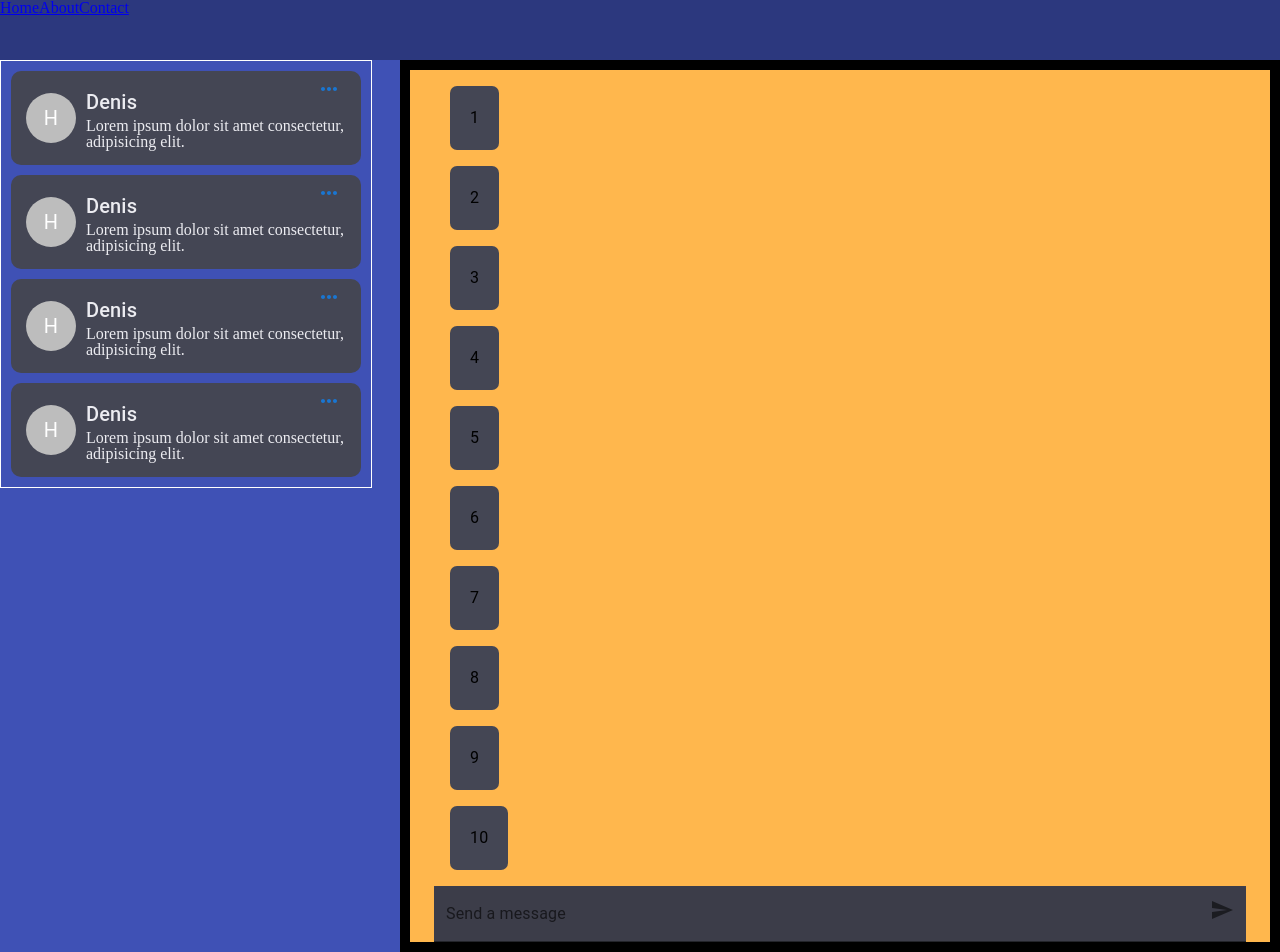
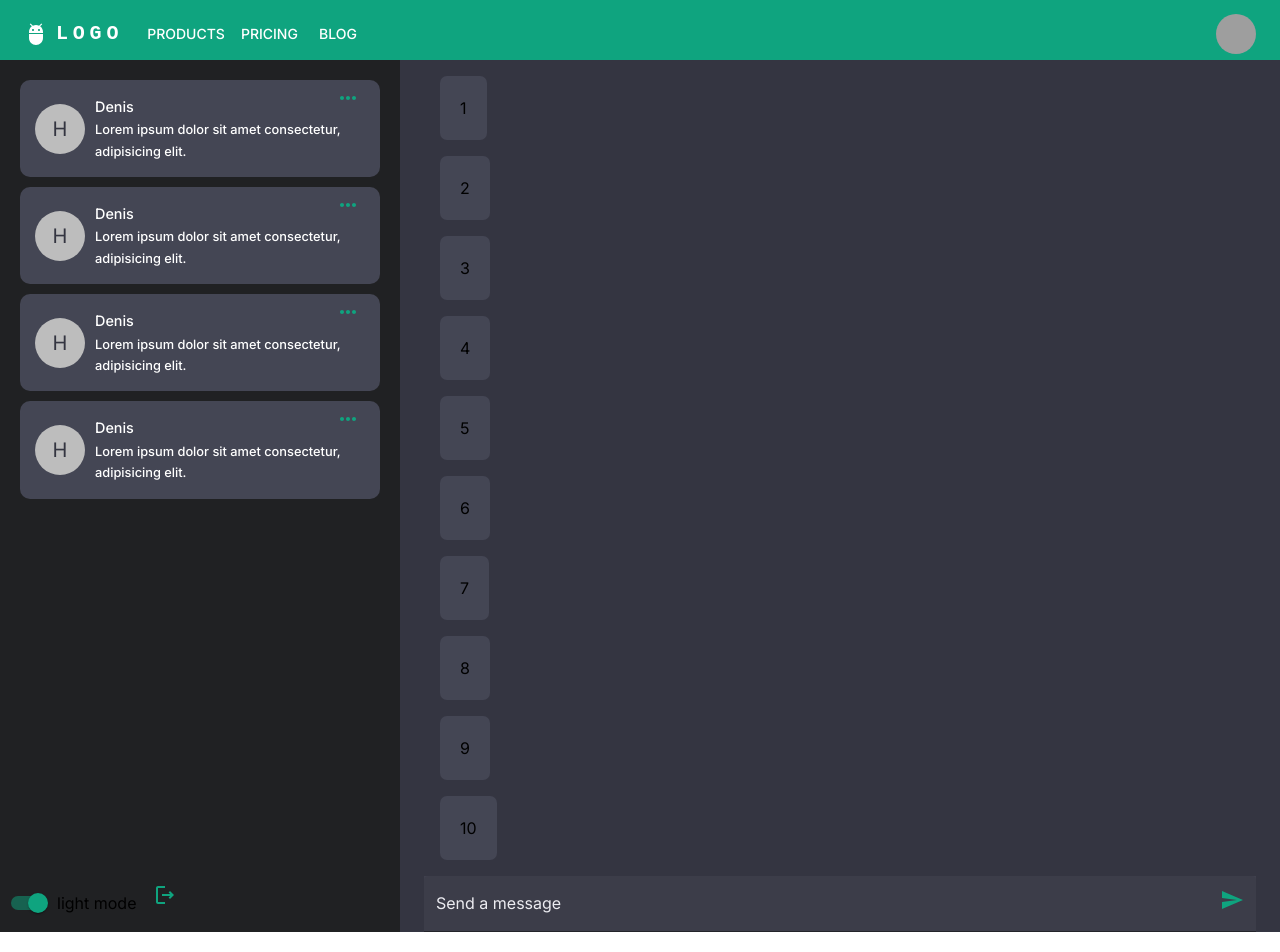
Before and after one commit to denis-larin-22/myChat, a React (Create React App) app: page / in a window 1280 px wide. Built offline with nearby package versions, Linux system fonts and the light colour scheme; grey boxes are pictures that could not be loaded.

Commit message:
Customized theme by layout (palette, bcgcolors, font)

```diff
--- a/public/index.html
+++ b/public/index.html
@@ -8,6 +8,9 @@
   <meta name="theme-color" content="#000000" />
   <meta name="description" content="Web site created using create-react-app" />
   <link rel="apple-touch-icon" href="%PUBLIC_URL%/logo192.png" />
+  <link rel="preconnect" href="https://fonts.googleapis.com">
+  <link rel="preconnect" href="https://fonts.gstatic.com" crossorigin>
+  <link href="https://fonts.googleapis.com/css2?family=Inter:wght@400;500;700&display=swap" rel="stylesheet">
   <!--
       manifest.json provides metadata used when your web app is installed on a
       user's mobile device or desktop. See https://developers.google.com/web/fundamentals/web-app-manifest/
--- /dev/null
+++ b/src/core/theme/_utils/_useTheme.js
@@ -0,0 +1,3 @@
+import { useTheme } from '@emotion/react';
+
+export const theme = useTheme();
--- a/src/core/theme/index.js
+++ b/src/core/theme/index.js
@@ -14,4 +14,42 @@ export default createTheme({
             },
         },
     },
+    palette: {
+        type: 'dark',
+        primary: {
+            main: 'rgba(15, 164, 127, 1)',
+            dark: 'rgba(0, 137, 123, 1)',
+            light: 'rgba(141, 205, 184, 1)',
+        },
+        secondary: {
+            main: '#f50057',
+        },
+        background: {
+            default: 'rgba(52, 53, 65, 1)',
+            paper: 'rgba(32, 33, 35, 1)',
+            window: 'rgba(68, 70, 84, 1)'
+        },
+        text: {
+            primary: 'rgba(255, 255, 255, 1)',
+            secondary: 'rgba(236, 236, 241, 1)',
+        },
+    },
+    typography: {
+        fontFamily: 'Inter',
+        h1: {
+            fontWeight: 700,
+            fontSize: '1.9rem',
+            lineHeight: 1.7,
+        },
+        subtitle1: {
+            fontSize: '0.9rem',
+            fontWeight: 500,
+            lineHeight: 1.68,
+        },
+        subtitle2: {
+            fontSize: '0.8rem',
+            lineHeight: 1.68,
+            fontWeight: 500,
+        },
+    },
 });
--- a/src/views/Root/components/Header.jsx
+++ b/src/views/Root/components/Header.jsx
@@ -40,7 +40,7 @@ export const Header = () => {
 
     return (
         <AppBar position="static">
-            <Container maxWidth="xl">
+            <Container maxWidth="xxl">
                 <Toolbar disableGutters>
                     <AdbIcon sx={{ display: { xs: 'none', md: 'flex' }, mr: 1 }} />
                     <Typography
--- /dev/null
+++ b/src/views/Root/components/Sidebar.jsx
@@ -0,0 +1,27 @@
+import { Box, FormControlLabel, Link, Switch, Tooltip } from '@mui/material';
+import { RoomList } from '../../chat/Room/RoomList';
+import LogoutOutlinedIcon from '@mui/icons-material/LogoutOutlined';
+
+export const Sidebar = () => {
+    return (
+        <Box sx={{
+            height: '100%',
+            padding: '10px',
+            display: 'flex',
+            flexDirection: 'column',
+            justifyContent: 'space-between'
+        }}>
+            <RoomList />
+            <Box component={'nav'}>
+                <Tooltip title={'Turn on light mode'}>
+                    <FormControlLabel control={<Switch defaultChecked />} label="light mode" />
+                </Tooltip>
+                <Tooltip title={'Logout'}>
+                    <Link href='/'>
+                        <LogoutOutlinedIcon />
+                    </Link>
+                </Tooltip>
+            </Box>
+        </Box>
+    );
+};
--- /dev/null
+++ b/src/views/Root/index.css
@@ -0,0 +1,3 @@
+* {
+    box-sizing: border-box;
+}
--- a/src/views/Root/index.jsx
+++ b/src/views/Root/index.jsx
@@ -1,10 +1,13 @@
 import Box from '@mui/material/Box';
 import 'reset-css';
+import './index.css';
 
 // import { Header } from './components/Header';
 // import { Outlet } from 'react-router';
-import { RoomList } from '../chat/Room/RoomList';
 import { ActiveRoom } from '../chat/Room/ActiveRoom';
+import { Sidebar } from './components/Sidebar';
+import { Header } from './components/Header';
+import theme from '../../core/theme';
 // import { ActiveRoom } from '../chat/Room/ActiveRoom';
 
 export const Root = () => {
@@ -18,21 +21,21 @@ export const Root = () => {
             gridTemplateColumns: '400px 1fr',
             gridTemplateRows: '60px',
         }}>
-            <Box sx={{
+            <Box component={'header'} sx={{
                 gridArea: '1 / 1 / 2 / 6',
                 bgcolor: '#2C387E',
             }}>
-                <a href="/">Home</a><a href="/">About</a><a href="/">Contact</a>
+                <Header />
             </Box>
-            <Box sx={{
+            <Box component={'section'} sx={{
                 gridArea: '2 / 1 / 6 / 2',
-                bgcolor: '#3f51b5',
+                bgcolor: theme.palette.background.paper,
             }}>
-                <RoomList />
+                <Sidebar />
             </Box>
             <Box sx={{
                 gridArea: '2 / 2 / 6 / 6',
-                border: '10px solid black'
+                bgcolor: theme.palette.background.default,
             }}>
                 <ActiveRoom />
             </Box>
--- a/src/views/chat/Room/ActiveRoomFrom.jsx
+++ b/src/views/chat/Room/ActiveRoomFrom.jsx
@@ -1,5 +1,6 @@
 import { Box, IconButton, TextField } from '@mui/material';
 import SendIcon from '@mui/icons-material/Send';
+import { useTheme } from '@mui/material/styles';
 
 import { useState } from 'react';
 
@@ -21,6 +22,8 @@ export const ActiveRoomForm = () => {
         setInputText('');
     };
 
+    const theme = useTheme();
+
     return (
         <Box sx={{
             position: 'relative',
@@ -39,7 +42,9 @@ export const ActiveRoomForm = () => {
                 position: 'absolute',
                 right: '0'
             }}>
-                <SendIcon />
+                <SendIcon sx={{
+                    color: theme.palette.primary.main
+                }} />
             </IconButton>
         </Box>
     );
--- a/src/views/chat/Room/RoomItem.jsx
+++ b/src/views/chat/Room/RoomItem.jsx
@@ -1,18 +1,19 @@
 import { Avatar, Box, Typography } from '@mui/material';
 import { RoomItemButton } from './RoomItemButton';
+import theme from '../../../core/theme';
 
 export const RoomItem = () => {
     return (
         <Box sx={{
-            bgcolor: 'rgba(68, 70, 84, 1)',
-            width: '320px',
+            bgcolor: theme.palette.background.window,
+            width: '100%',
             padding: '15px',
             borderRadius: '10px',
             display: 'grid',
             gridTemplateAreas: '\'avatar name\' \'avatar text\'',
             gap: '0 10px',
             alignItems: 'center',
-            color: 'rgba(236, 236, 241, 1)',
+            color: theme.palette.text.primary,
             position: 'relative',
             overflow: 'hidden'
         }}>
@@ -21,8 +22,8 @@ export const RoomItem = () => {
                 width: '50px',
                 height: '50px'
             }}>H</Avatar>
-            <Typography variant="h6" sx={{ gridArea: 'name' }}>Denis</Typography>
-            <Typography variant="p" sx={{ gridArea: 'text' }}>Lorem ipsum dolor sit amet consectetur, adipisicing elit. </Typography>
+            <Typography variant="subtitle1" sx={{ gridArea: 'name' }}>Denis</Typography>
+            <Typography variant="subtitle2" sx={{ gridArea: 'text' }}>Lorem ipsum dolor sit amet consectetur, adipisicing elit. </Typography>
             <RoomItemButton />
         </Box>
     );
--- a/src/views/chat/Room/RoomList.jsx
+++ b/src/views/chat/Room/RoomList.jsx
@@ -6,10 +6,7 @@ export const RoomList = () => {
 
     return (
         <Box sx={{
-            border: '1px solid white',
             width: 'fit-content',
-            // overflowY: 'scroll',
-            // height: '500px',
             padding: '10px',
             display: 'flex',
             flexDirection: 'column',
```
